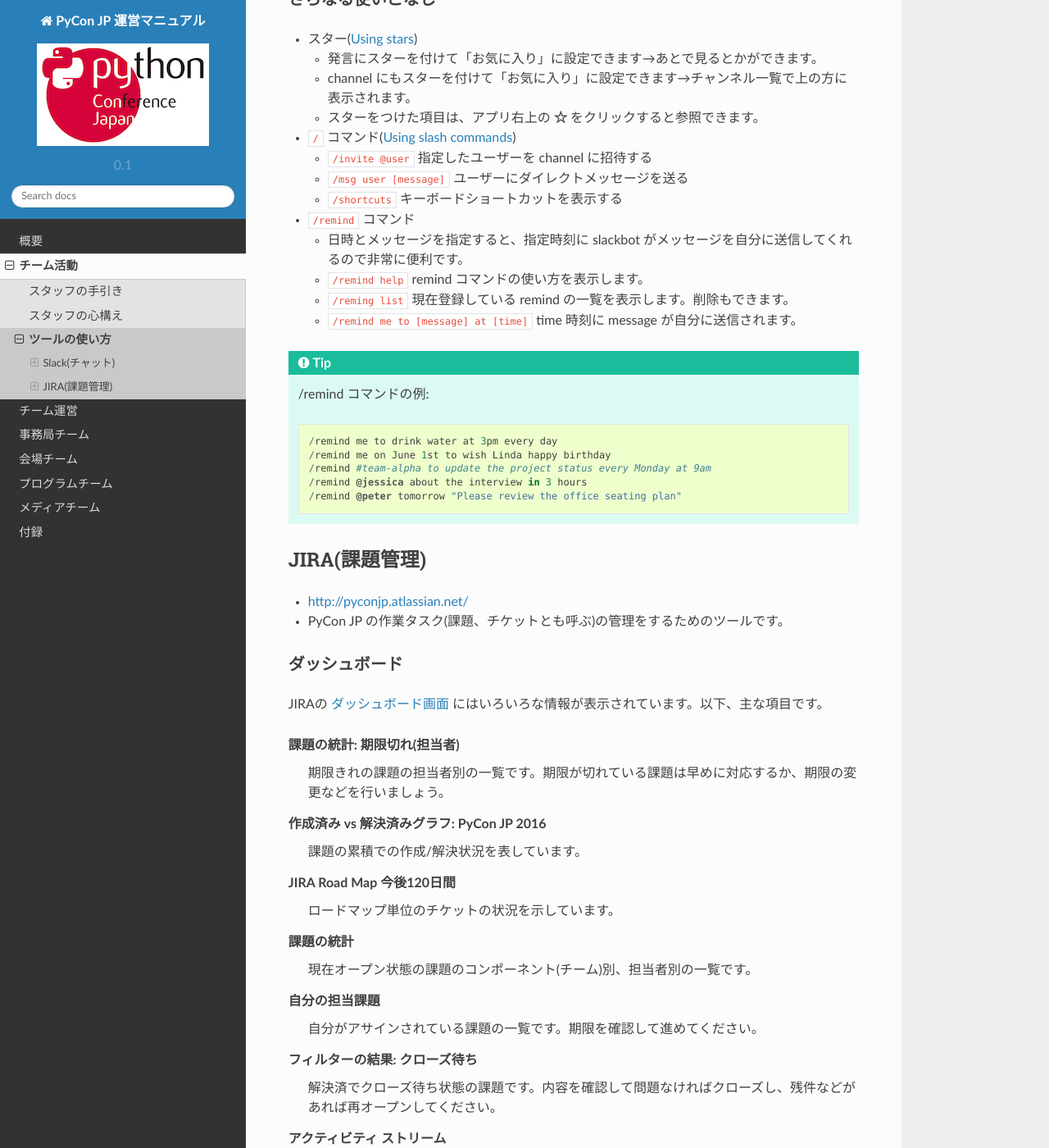
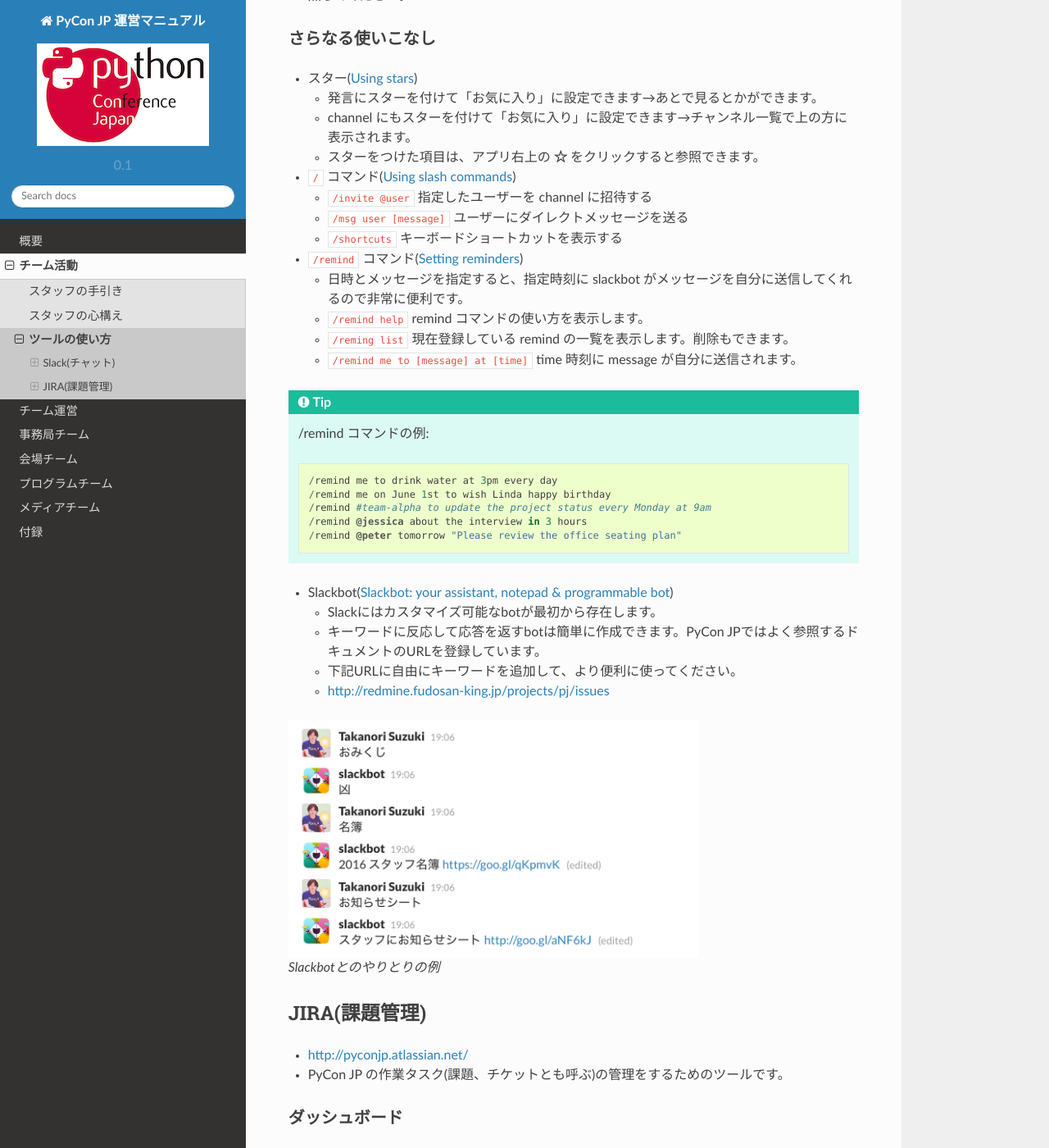
Before and after one commit to pyconjp/manual, a Sphinx documentation site: the page built from source/staff/tool-tips.rst, in a window 1280 px wide and 1400 px high, scrolled down 1219 px. Shown: the whole window at 82% size. Built offline with Sphinx 7.4.7 and the Read the Docs theme 2.0.0, drawn with Linux system fonts in a browser that asks for light colours; some of the changed text lies outside the part shown.

Commit message:
SAR-136 add slackbot tips

```diff
--- a/source/staff/tool-tips.rst
+++ b/source/staff/tool-tips.rst
@@ -25,6 +25,7 @@ Slackの基本的な使い方
   - ``@here`` と入力すると、その部屋にいる現在アクティブな人に通知が飛びます。誰かに相談したいときなどに使うと便利です。
   - ``@channel`` と入力すると、その部屋にいる全員に通知が飛びます。
   - 発言の中に名前だけを入れたい場合は、 ``@`` をつけないで名前だけを書きましょう。(例: XXの件は takanory がやってくれたみたい→報告なのでmentionしない)
+  - 明確に誰かに回答して欲しい場合は `@channel` を使うよりも `@name` を使うことをおすすめします。
 
 - メッセージのフォーマット(`Formatting your messages <https://get.slack.help/hc/en-us/articles/202288908-Formatting-your-messages>`_)
 
@@ -56,7 +57,7 @@ Slackの基本的な使い方
   - ``/msg user [message]`` ユーザーにダイレクトメッセージを送る
   - ``/shortcuts`` キーボードショートカットを表示する
 
-- ``/remind`` コマンド
+- ``/remind`` コマンド(`Setting reminders <https://get.slack.help/hc/en-us/articles/208423427-Setting-reminders>`_)
 
   - 日時とメッセージを指定すると、指定時刻に slackbot がメッセージを自分に送信してくれるので非常に便利です。
   - ``/remind help`` remind コマンドの使い方を表示します。
@@ -72,6 +73,19 @@ Slackの基本的な使い方
      /remind #team-alpha to update the project status every Monday at 9am
      /remind @jessica about the interview in 3 hours
      /remind @peter tomorrow "Please review the office seating plan"
+
+- Slackbot(`Slackbot: your assistant, notepad & programmable bot <https://get.slack.help/hc/en-us/articles/202026038-Slackbot-your-assistant-notepad-programmable-bot>`_)
+
+  - Slackにはカスタマイズ可能なbotが最初から存在します。
+  - キーワードに反応して応答を返すbotは簡単に作成できます。PyCon JPではよく参照するドキュメントのURLを登録しています。
+  - 下記URLに自由にキーワードを追加して、より便利に使ってください。
+  - http://redmine.fudosan-king.jp/projects/pj/issues
+
+.. figure:: images/slackbot.png
+   :alt: Slackbotとのやりとりの例
+   :width: 500
+
+   Slackbotとのやりとりの例
 
 JIRA(課題管理)
 ==============
```
Also changed, not shown: source/staff/images/slackbot.png (added).
